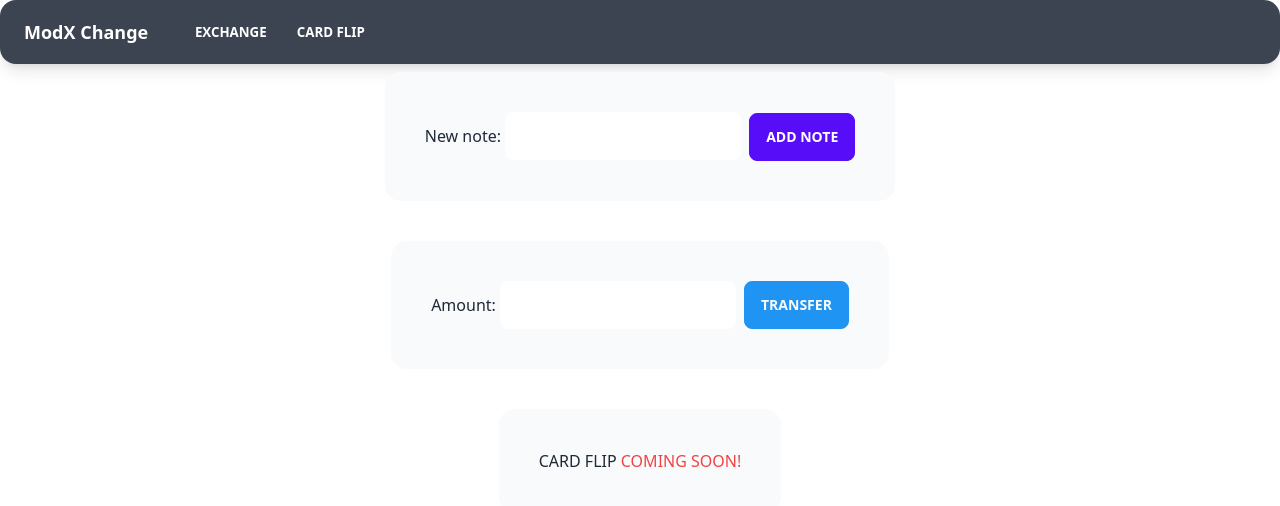
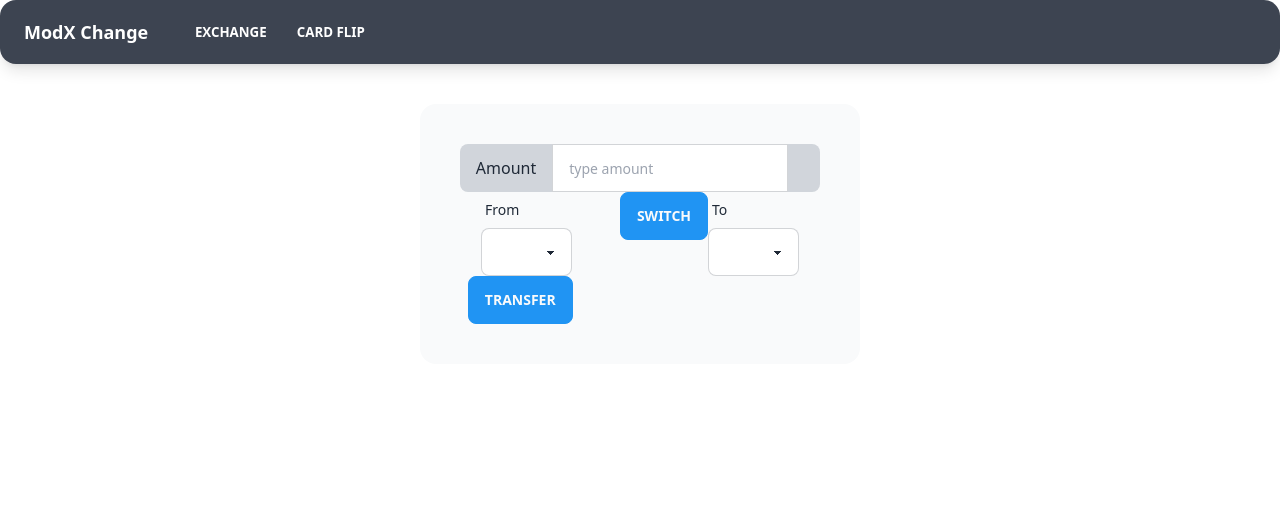
Before and after one commit to jirasin-c/mod-exchange, a Vue app: page / in a window 1280 px wide. Shown: the top 506 px of the page. Built offline with nearby package versions, Linux system fonts and the light colour scheme.

Commit message:
NEW Feature Exchange Money

```diff
--- a/src/App.vue
+++ b/src/App.vue
@@ -16,6 +16,9 @@ const search = (s) => {
   }
   return false
 }
+const filterNotes = computed(() => {
+  return arrNotes.value.filter((note) => note.includes(searchNotes.value))
+})
 const noteSuccess = (i) => {
   console.log(arrNotes[i]);
   if (i > -1) {
@@ -23,6 +26,32 @@ const noteSuccess = (i) => {
   }
   searchNotes.value = ''
   document.querySelector('#search').focus()
+}
+
+const baseUSD = {
+  USD: 1,
+  THB: 32.4575,
+  JYP: 115.688,
+  CNY: 6.35765,
+  KRW: 1197.14
+}
+const arrCurrency = ref([
+  'THB', 'USD', 'JYP', 'CNY', 'KRW'
+])
+
+const currenFrom = ref('')
+const currenTo = ref('')
+const amount = ref()
+const tranferAmount = ref()
+const calExchange = (from, to) => {
+  tranferAmount.value = (amount.value * baseUSD[`${to}`]) / baseUSD[`${from}`]
+}
+
+const switchCurren = (from, to) => {
+  let swap = from
+  let swap2 = to
+  currenFrom.value = swap2
+  currenTo.value = swap
 }
 </script>
              <!-- :style="arrNotes.value === 0 ? 'display: none' : 'display: block'"     -->
@@ -73,7 +102,7 @@ const noteSuccess = (i) => {
     </div>-->
   </div>
 
-  <div class="container mx-auto flex justify-center">
+  <!-- <div class="container mx-auto flex justify-center">
     <div v-show="arrNotes.length > 0" class="p-10 card bg-base-200 mb-10">
       <div class>
         Filter note:
@@ -82,7 +111,11 @@ const noteSuccess = (i) => {
       <div class>
         <ul>
           <li v-for="(note, index) in arrNotes" :key="index" v-show="search(note)">
-            <button @click="noteSuccess(index)" :key="index" class="btn btn-success mt-2">Success</button>
+            <button
+              @click="noteSuccess(index)"
+              :key="index"
+              class="btn btn-sm btn-success mt-2"
+            >Success</button>
             {{ note }}
           </li>
         </ul>
@@ -104,32 +137,57 @@ const noteSuccess = (i) => {
         <button @click="addNotes" class="btn btn-primary ml-2">Add note</button>
       </div>
     </div>
-  </div>
+  </div>-->
 
   <div class="container mx-auto flex justify-center mt-10" id="exchange">
-    <div class="p-10 card bg-base-200">
-      <div class>
-        Amount:
+    <div class="p-10 card bg-base-200 flex justify-center">
+      <label class="input-group">
+        <span>Amount</span>
         <input
-          type="text"
-          v-model="newNotes"
-          id="add"
-          @keydown.enter="addNotes"
-          class="input"
+          type="number"
+          placeholder="type amount"
+          v-model="amount"
+          class="input input-bordered"
         />
-        <button @click="addNotes" class="btn btn-info ml-2">Transfer</button>
+        <span>{{ currenFrom }}</span>
+      </label>
+      <div class="container mx-auto flex justify-center flex">
+        <div class="form-control mr-10">
+          <label class="label">
+            <span class="label-text">From</span>
+          </label>
+          <select name id v-model="currenFrom" class="select select-bordered w-full">
+            <option v-for="currency in arrCurrency">{{ currency }}</option>
+          </select>
+        </div>
+        <div>
+          <button
+            @click="switchCurren(currenFrom, currenTo)"
+            class="btn btn-info ml-2 mx-auto"
+          >Switch</button>
+        </div>
+        <div class="form-control">
+          <label class="label">
+            <span class="label-text">To</span>
+          </label>
+          <select name id v-model="currenTo" class="select select-bordered w-full">
+            <option v-for="currency in arrCurrency">{{ currency }}</option>
+          </select>
+        </div>
       </div>
+      <p v-show="tranferAmount > 0">{{ tranferAmount }} {{ currenTo }}</p>
+      <button @click="calExchange(currenFrom, currenTo)" class="btn btn-info ml-2 mx-auto">Transfer</button>
     </div>
   </div>
 
-  <div class="container mx-auto flex justify-center mt-10" id="card-flip">
+  <!-- <div class="container mx-auto flex justify-center mt-10" id="card-flip">
     <div class="p-10 card bg-base-200">
       <h1>
         CARD FLIP
         <span class="text-red-500">COMING SOON!</span>
       </h1>
     </div>
-  </div>
+  </div>-->
 </template>
 
 <style>
```
